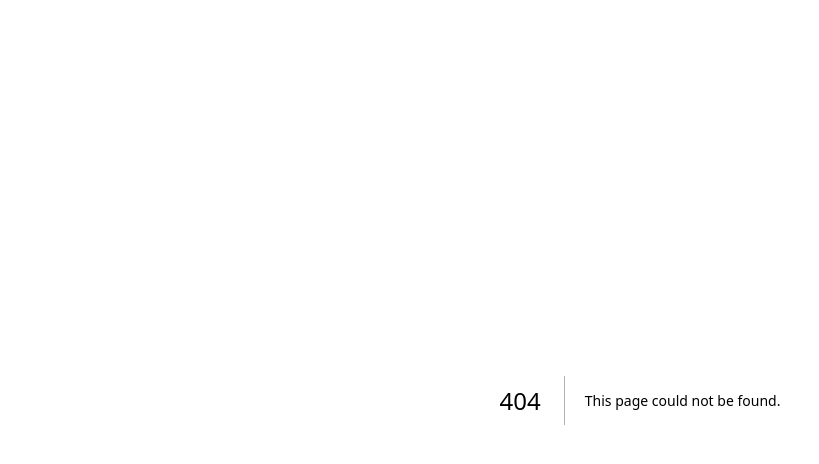
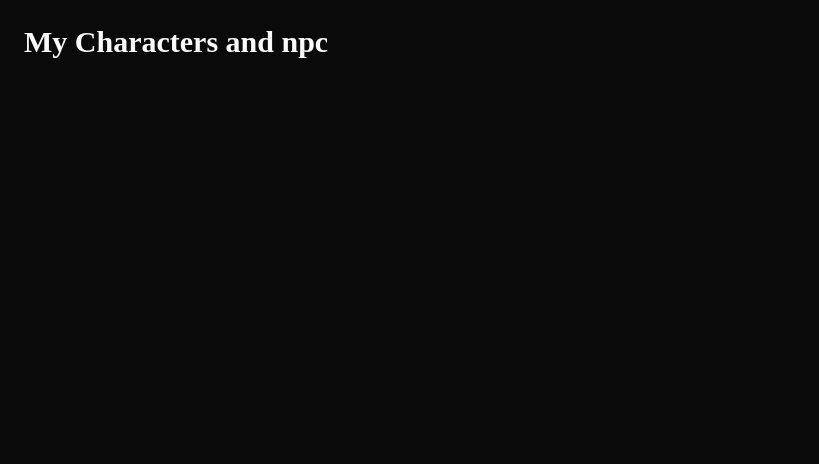
Before and after one commit to ReyDeleyk1517/Dragon-Roll, a Next.js app: page /characters in a window 1280 px wide. Before the commit this address had no page. Shown: the top 464 px of the page, without its empty margins (0-819 px from the left). Built offline with nearby package versions, Linux system fonts and the light colour scheme.

Commit message:
crear url para personajes y npc

```diff
--- /dev/null
+++ b/app/characters/page.tsx
@@ -0,0 +1,7 @@
+export default function CharactersPage() {
+  return (
+    <main className="p-6">
+      <h1 className="text-3xl font-bold">My Characters and npc</h1>
+    </main>
+  );
+}
--- a/app/dashboard/dashboard-components/dashboard-menu.tsx
+++ b/app/dashboard/dashboard-components/dashboard-menu.tsx
@@ -11,7 +11,7 @@ export default function DashboardMenu() {
   return (
     <div className="grid gap-6 md:grid-cols-3 mt-8">
       <Card className="p-6 flex flex-col gap-4">
-        <h2 className="text-xl font-bold">🎲 Create Room</h2>
+        <h2 className="text-xl font-bold"> Create Room</h2>
 
         <p>Create a new game room.</p>
 
@@ -19,16 +19,20 @@ export default function DashboardMenu() {
       </Card>
 
       <Card className="p-6 flex flex-col gap-4">
-        <h2 className="text-xl font-bold">🚪 Join Room</h2>
+        <h2 className="text-xl font-bold"> Join Room</h2>
         <p>Join an existing game room</p>
 
         <JoinRoomDialog/>
       </Card>
 
       <Card className="p-6 flex flex-col gap-4">
-        <h2 className="text-xl font-bold">🧙 Characters</h2>
+        <h2 className="text-xl font-bold"> My characters and npc's</h2>
 
-
+         <Link href="/characters">
+          <Button className="w-full">
+            Manage Characters
+          </Button>
+        </Link>
       </Card>
     </div>
   );
```
Also changed, not shown: app/characters/character-components/character-menu.tsx (added).
